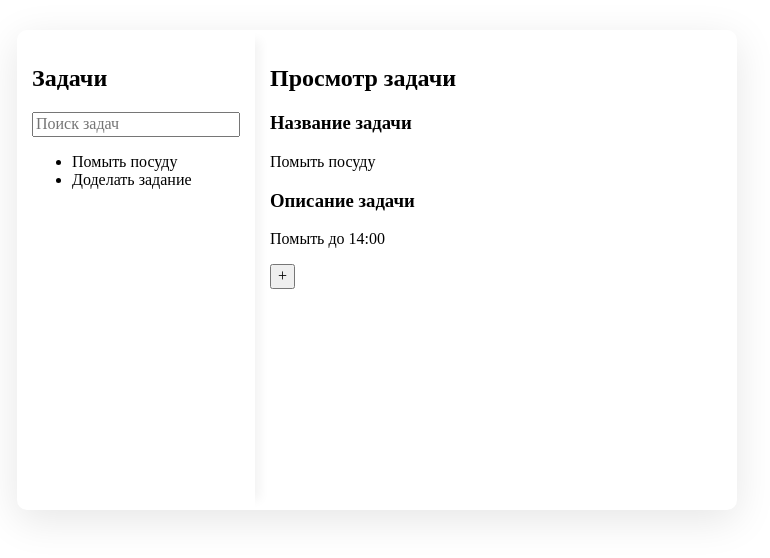
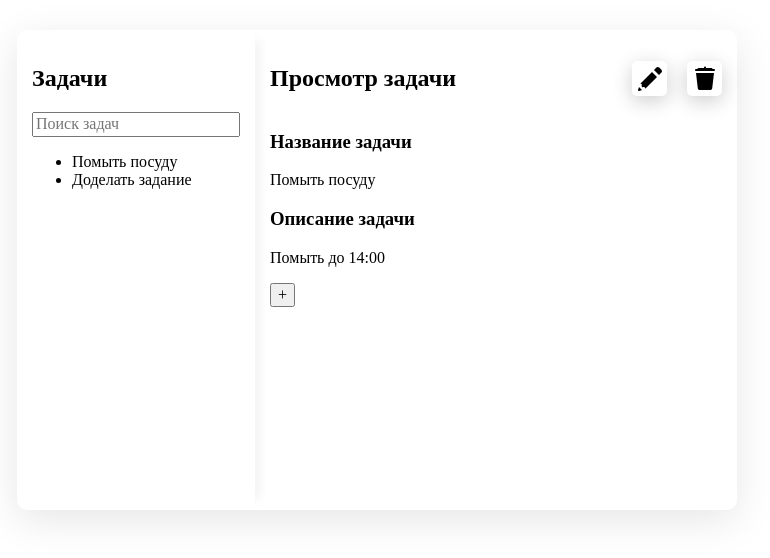
Before and after one commit to AndreyProvkov/todo-test, a React (Create React App) app: page / in a window 1280 px wide. Shown: the part 130-688 px from the top of the page, without its empty margins (263-1033 px from the left). Built offline with nearby package versions, Linux system fonts and the light colour scheme.

Commit message:
Add dysplay delete and edit buttons and add styles

```diff
--- a/src/components/AppForm/AppForm.js
+++ b/src/components/AppForm/AppForm.js
@@ -78,9 +78,26 @@ export default class AppForm extends Component {
                             Задач нет
                         </h2> :
                         <div className='app-form__is-task'>
-                            <h2 className='app-form__title'>
-                                {title} задачи
-                            </h2>
+                            <div className='app-form__header'>
+                                <h2 className='app-form__header-title'>
+                                    {title} задачи
+                                </h2>
+                                {
+                                    // Отображаем кнопки удаления и редактирования когда находимся в режиме просмотра
+                                    (appStatus === 'watch') &&
+                                    <div className='app-form__buttons'>
+                                        <button
+                                            type='button'
+                                            className='btn-edit'
+                                            onClick={(e) => this.changeAppStatus(e, 'edit')}
+                                        />
+                                        <button
+                                            type='button'
+                                            className='btn-delete'
+                                        />
+                                    </div>
+                                }
+                            </div>
                             <h3 className='app-form__subtitle'>
                                 Название задачи
                             </h3>
@@ -90,7 +107,7 @@ export default class AppForm extends Component {
                             </h3>
                             {taskDescription}
                             {
-                                // Отображаем кнопки, когда находимся в состоянии отличном от просмотра
+                                // Отображаем кнопки, когда находимся не в режиме просмотра
                                 (appStatus !== 'watch') &&
                                 <div className='app-form__buttons'>
                                     <button
@@ -113,7 +130,7 @@ export default class AppForm extends Component {
                 }
                 {
                     // Скрываем кнопку "добавить", когда открываем форму добавления
-                    (appStatus !== 'add') &&
+                    (appStatus === 'watch') &&
                     <button
                         className='btn-add'
                         type='text'
--- a/src/components/AppForm/AppForm.scss
+++ b/src/components/AppForm/AppForm.scss
@@ -1,4 +1,39 @@
 .app-form {
     flex: 1 1 auto;
     padding: 1.5rem;
+
+    &__header {
+        display: flex;
+        align-items: center;
+        justify-content: space-between;
+    }
+
+    &__buttons {
+        display: flex;
+        align-items: center;
+        justify-content: space-around;
+    }
 }
+
+.btn-edit,
+.btn-delete {
+    width: 3.5rem;
+    height: 3.5rem;
+    cursor: pointer;
+    background-repeat: no-repeat;
+    background-position: center;
+    border: none;
+    background-color: #FFFFFF;
+    box-shadow: 0 0.5rem 2rem rgba(0, 0, 0, 0.2);
+    border-radius: 0.5rem;
+    padding: 1rem
+}
+
+.btn-edit {
+    background-image: url('../../../public/btn-edit.svg');
+    margin-right: 2rem;
+}
+
+.btn-delete {
+    background-image: url('../../../public/btn-delete.svg');
+}
```
Also changed, not shown: public/btn-delete.svg (added), public/btn-edit.svg (added).
